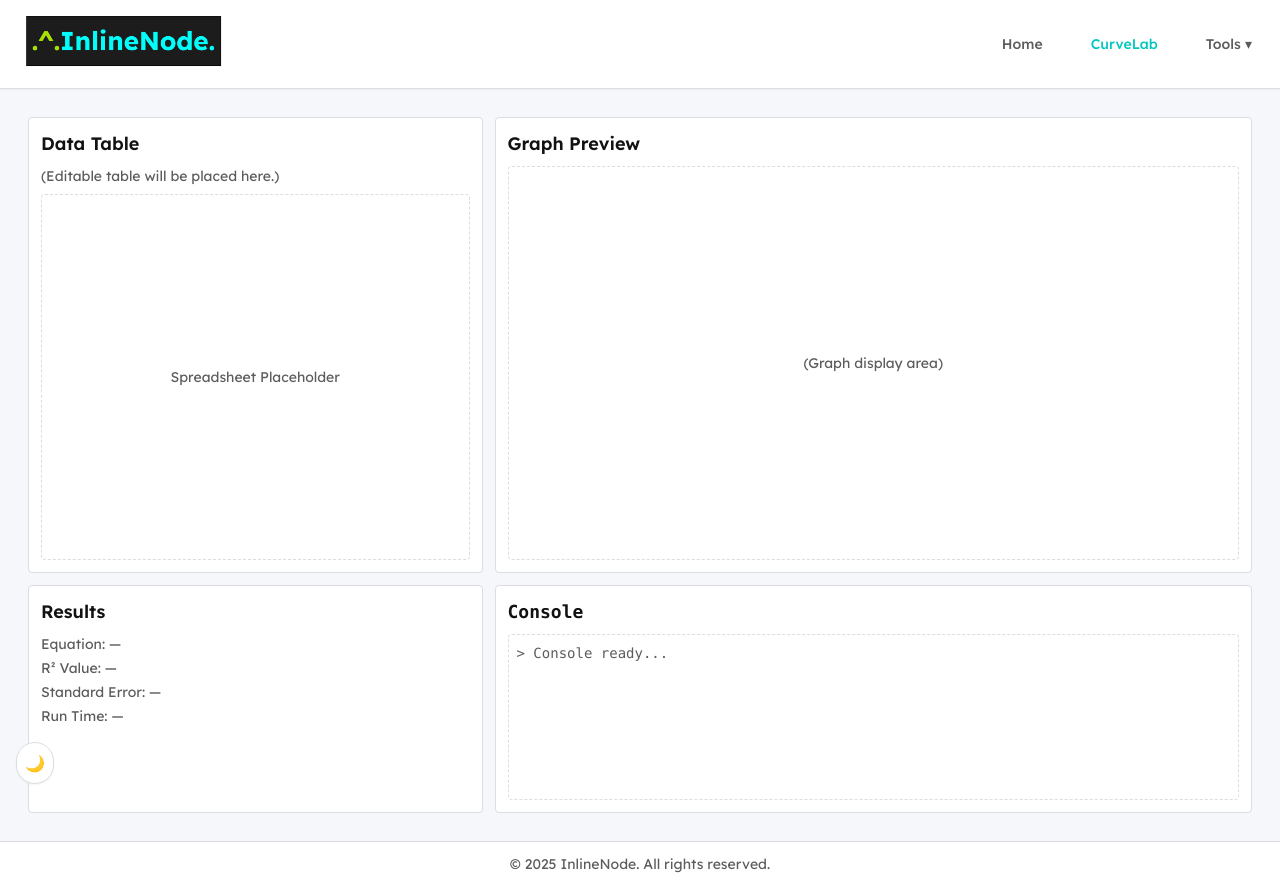
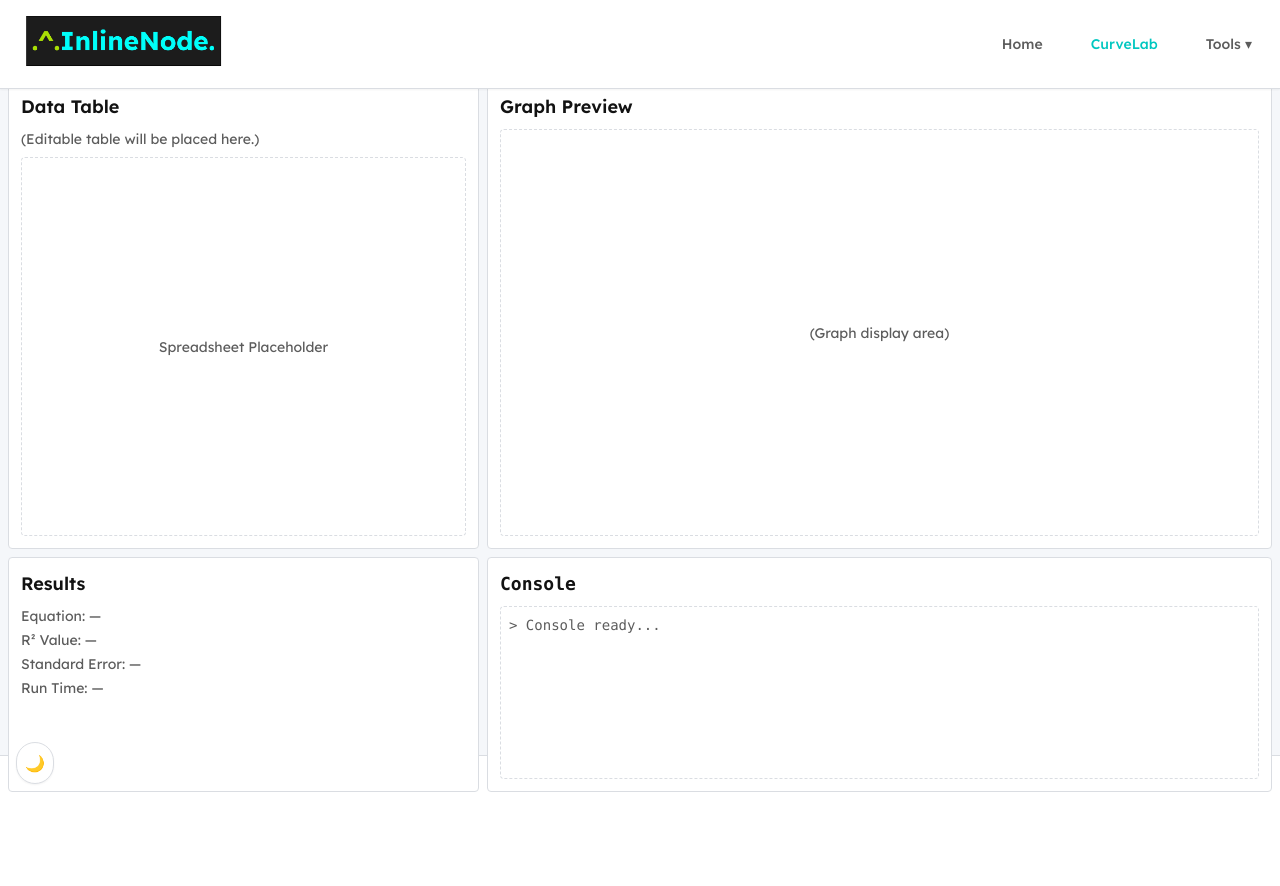
Before and after one commit to inline-node/inlinenode, a React (Vite) app: page /curvelab in a window 1280 px wide. After the commit the page ends 800 px from the top, so only its background shows below. Built offline with nearby package versions, Linux system fonts and the light colour scheme.

Commit message:
Update CurveLab.jsx
fixed scrolling issue.

```diff
--- a/src/pages/CurveLab.jsx
+++ b/src/pages/CurveLab.jsx
@@ -7,21 +7,24 @@
 export default function CurveLab() {
   return (
     <Layout>
-      {/* Full height grid */}
-      <div className="h-[calc(100vh-80px)] w-full grid grid-rows-[2fr_1fr] grid-cols-[1.2fr_2fr] gap-3 p-3">
-        {/* Top Row */}
-        <div className="border border-border dark:border-darkBorder rounded bg-surface dark:bg-darkSurface overflow-auto">
+      {/* Full fixed grid without scroll */}
+      <div
+        className="fixed inset-0 top-[72px] grid grid-rows-[2fr_1fr] grid-cols-[1.2fr_2fr] gap-[0.5rem]
+                   bg-background text-text dark:bg-darkBackground dark:text-darkText p-[0.5rem]"
+      >
+        {/* Top row */}
+        <div className="border border-border dark:border-darkBorder rounded bg-surface dark:bg-darkSurface overflow-hidden">
           <DataInput />
         </div>
-        <div className="border border-border dark:border-darkBorder rounded bg-surface dark:bg-darkSurface">
+        <div className="border border-border dark:border-darkBorder rounded bg-surface dark:bg-darkSurface overflow-hidden">
           <GraphArea />
         </div>
 
-        {/* Bottom Row */}
-        <div className="border border-border dark:border-darkBorder rounded bg-surface dark:bg-darkSurface overflow-auto">
+        {/* Bottom row */}
+        <div className="border border-border dark:border-darkBorder rounded bg-surface dark:bg-darkSurface overflow-hidden">
           <OutputSummary />
         </div>
-        <div className="border border-border dark:border-darkBorder rounded bg-surface dark:bg-darkSurface overflow-auto">
+        <div className="border border-border dark:border-darkBorder rounded bg-surface dark:bg-darkSurface overflow-hidden">
           <ConsoleArea />
         </div>
       </div>
```
